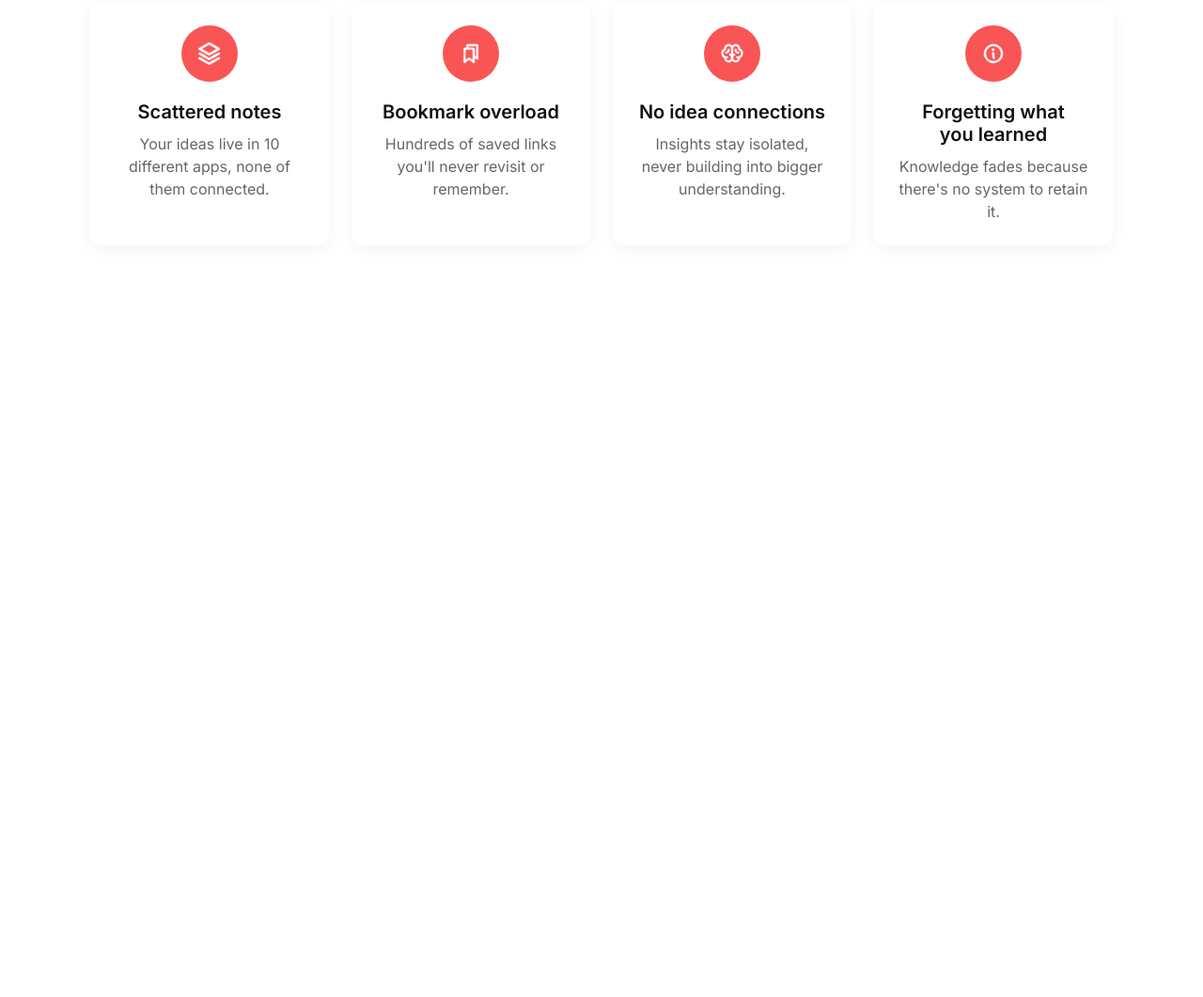
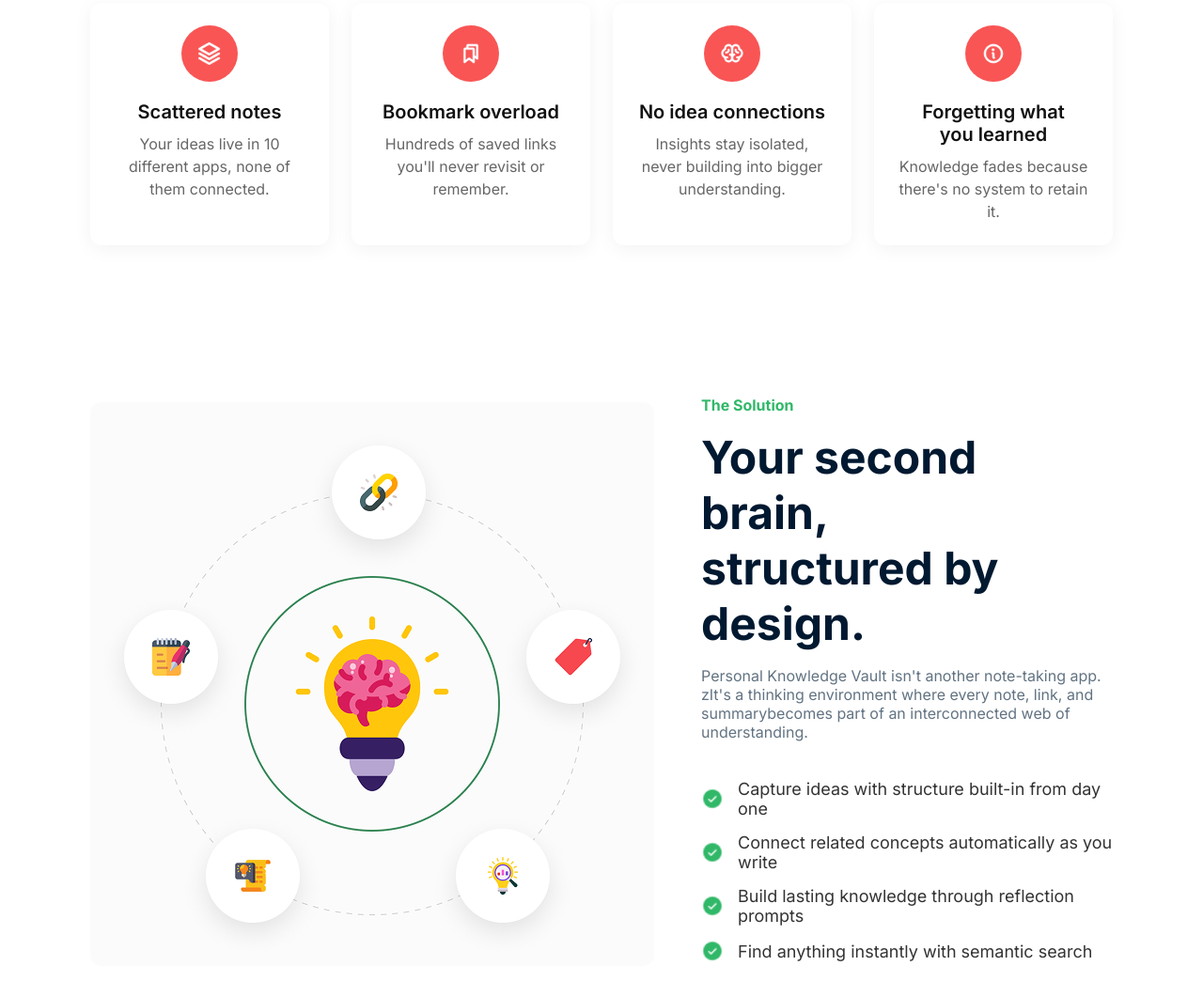
Before and after one commit to saifulislamimran/Assignment-Submit-by-Saiful-Islam-Imran-B13-A1, a plain HTML site: page index.html in a window 1280 px wide. Shown: the part 910-1971 px from the top of the page at 94% size. Before the commit the page ends 1251 px from the top, so only its background shows below. Drawn offline with Linux system fonts and the light colour scheme; files whose address does not match are found by name.

Commit message:
Notes section and design

```diff
--- a/index.html
+++ b/index.html
@@ -78,6 +78,26 @@
             </div>
 
             </section>
+
+            <section class="second-brain">
+                <div class="sb-container">
+                    <div class="sb-image"><img src="./images/knowledge.png" alt=""></div>
+                    <div class="sb-content">
+                        <h4>The Solution</h4>
+                        <h2>Your second brain,<br>structured by design.</h2>
+
+                        <p>Personal Knowledge Vault isn't another note-taking app. zIt's a thinking environment where every note, link, and summarybecomes part of an interconnected web of understanding.</p>
+
+                        <ul class="sb-list">
+                            <li><img class="cl-icon" src="./images/CheckCircle.png" alt="">Capture ideas with structure built-in from day one</li>
+                            <li><img class="cl-icon" src="./images/CheckCircle.png" alt="">Connect related concepts automatically as you write</li>
+                            <li><img class="cl-icon" src="./images/CheckCircle.png" alt="">Build lasting knowledge through reflection prompts</li>
+                            <li><img class="cl-icon" src="./images/CheckCircle.png" alt="">Find anything instantly with semantic search</li>
+                        </ul>
+
+                    </div>
+                </div>
+            </section>
     </header>
 
 
--- a/styles/styles.css
+++ b/styles/styles.css
@@ -208,3 +208,63 @@ header #banner {
     color: #666;
     line-height: 1.5;
 }
+
+.second-brain {
+    padding: 80px 0;
+    width: 85%;
+    max-width: 1360px;
+    margin: 0 auto;
+}
+.sb-content h4{
+    font-size: 16px;
+    color: #30b868;
+    margin-bottom: 16px;
+}
+.sb-content h2{
+    font-size: 48px;
+    font-style: bold;
+    color: #001931;
+    margin-bottom: 16px;
+}
+.sb-content p {
+    font-size: 16px;
+    color: #627382;
+    margin-bottom: 40px;
+
+}
+.sb-container {
+    display: flex;
+    align-items: center;
+    gap: 50px;
+}
+
+.sb-image, .sb-content {
+    flex: 1;
+}
+
+.sb-image img {
+
+    width: 600px;
+    height: 600px;
+}
+
+.sb-list {
+    list-style: none;
+    padding: 0;
+    margin-top: 30px;
+}
+
+.sb-list li {
+    display: flex;
+    align-items: center;
+    gap: 15px;
+    margin-bottom: 15px;
+    font-size: 18px;
+    color: #333;
+}
+
+.cl-icon {
+    width: 24px;
+    height: 24px;
+    object-fit: contain;
+}
```
